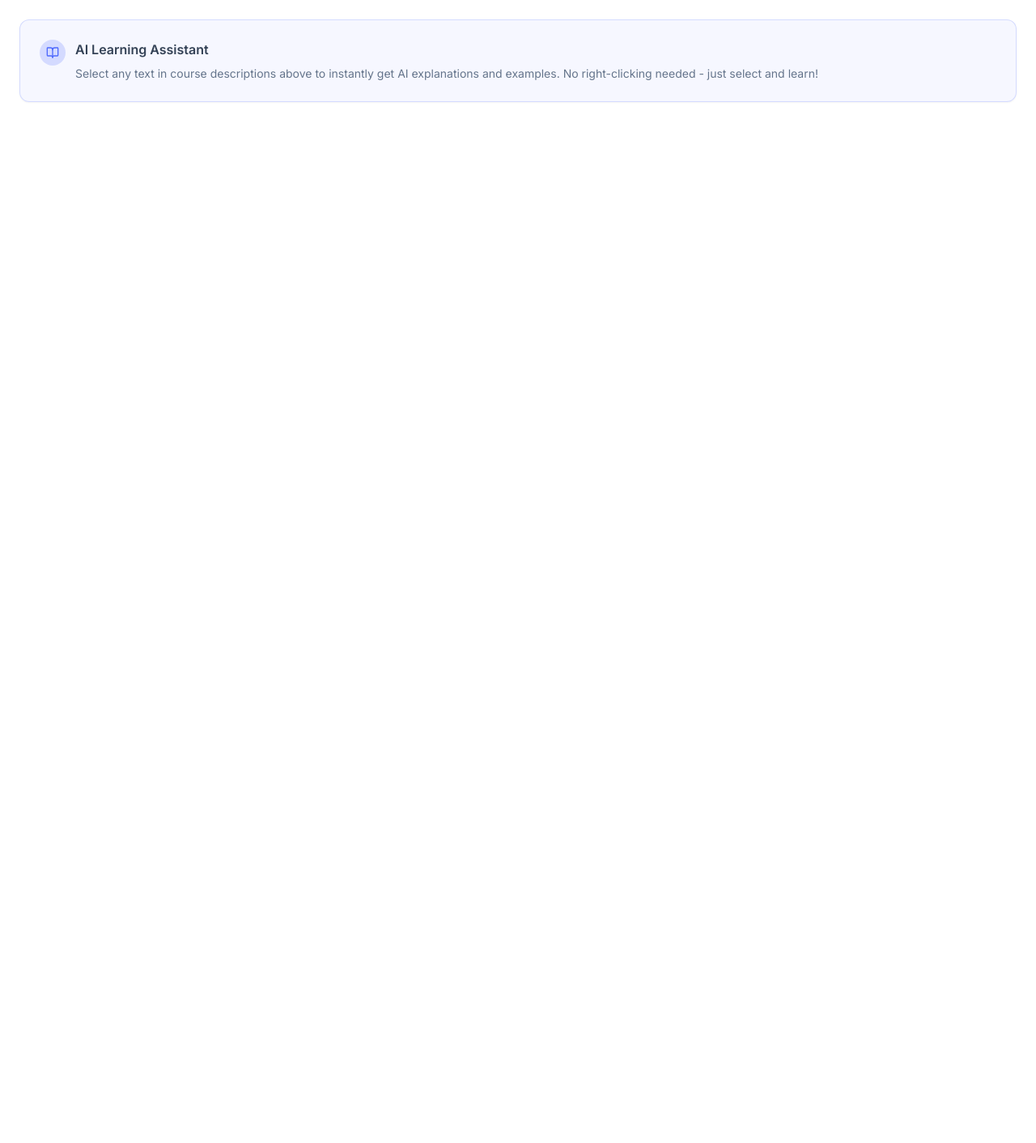
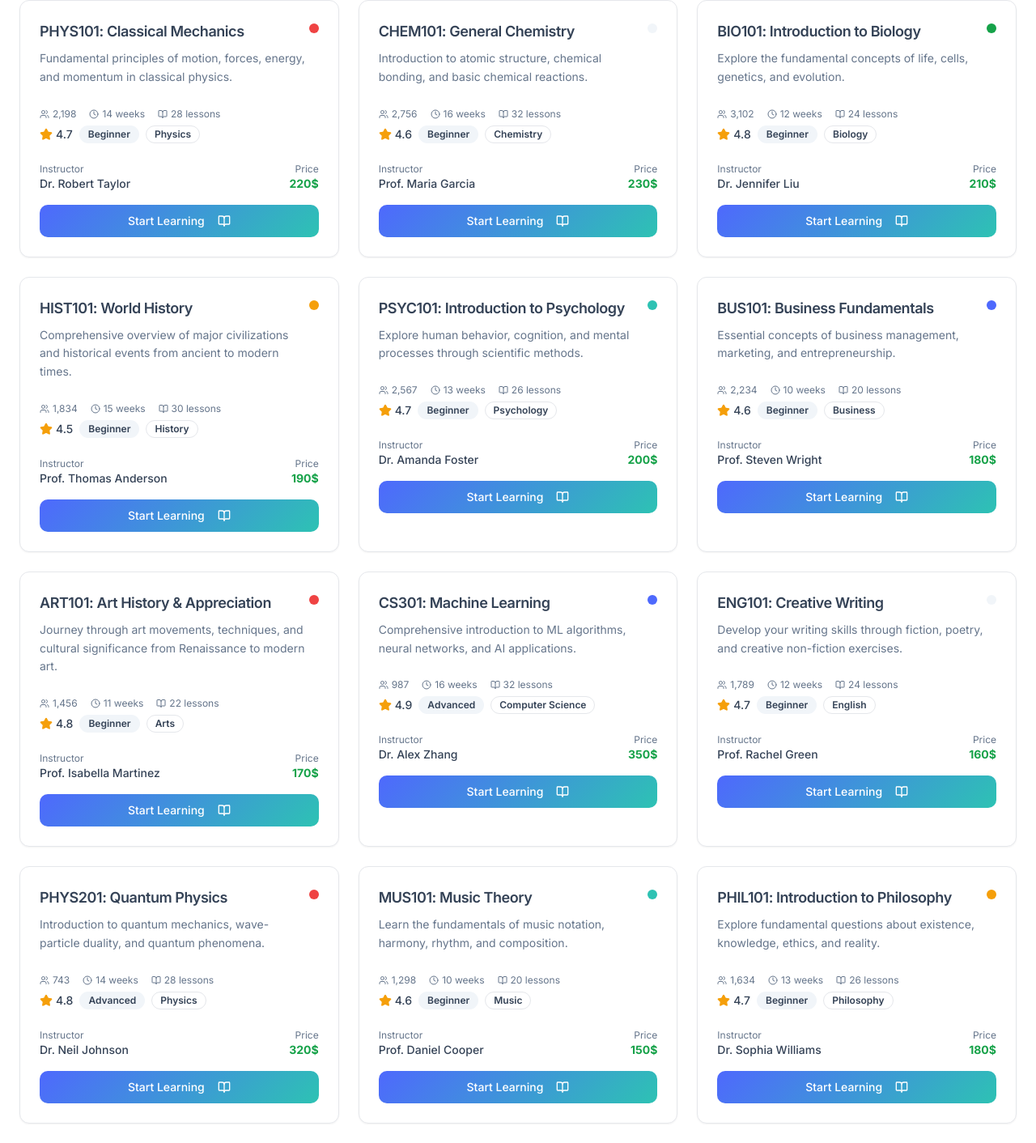
Before and after one commit to Floute-amd/ask-ia-demo, a React (Vite) app: page /courses in a window 1280 px wide. Shown: the part 1077-2489 px from the top of the page at 81% size. Before the commit the page ends 1235 px from the top, so only its background shows below. Built offline with nearby package versions, Linux system fonts and the light colour scheme; the HTML template or start-up script is replaced by a standard one.

Commit message:
Add more courses

```diff
--- a/src/pages/BrowseCoursesPage.tsx
+++ b/src/pages/BrowseCoursesPage.tsx
@@ -90,6 +90,202 @@ const allCourses = [
     color: 'bg-success',
     lessons: 24,
     price: '250$'
+  },
+  {
+    id: 'phys101',
+    title: 'PHYS101: Classical Mechanics',
+    description: 'Fundamental principles of motion, forces, energy, and momentum in classical physics.',
+    instructor: 'Dr. Robert Taylor',
+    duration: '14 weeks',
+    students: 2198,
+    rating: 4.7,
+    level: 'Beginner',
+    category: 'Physics',
+    color: 'bg-destructive',
+    lessons: 28,
+    price: '220$'
+  },
+  {
+    id: 'chem101',
+    title: 'CHEM101: General Chemistry',
+    description: 'Introduction to atomic structure, chemical bonding, and basic chemical reactions.',
+    instructor: 'Prof. Maria Garcia',
+    duration: '16 weeks',
+    students: 2756,
+    rating: 4.6,
+    level: 'Beginner',
+    category: 'Chemistry',
+    color: 'bg-secondary',
+    lessons: 32,
+    price: '230$'
+  },
+  {
+    id: 'bio101',
+    title: 'BIO101: Introduction to Biology',
+    description: 'Explore the fundamental concepts of life, cells, genetics, and evolution.',
+    instructor: 'Dr. Jennifer Liu',
+    duration: '12 weeks',
+    students: 3102,
+    rating: 4.8,
+    level: 'Beginner',
+    category: 'Biology',
+    color: 'bg-success',
+    lessons: 24,
+    price: '210$'
+  },
+  {
+    id: 'hist101',
+    title: 'HIST101: World History',
+    description: 'Comprehensive overview of major civilizations and historical events from ancient to modern times.',
+    instructor: 'Prof. Thomas Anderson',
+    duration: '15 weeks',
+    students: 1834,
+    rating: 4.5,
+    level: 'Beginner',
+    category: 'History',
+    color: 'bg-warning',
+    lessons: 30,
+    price: '190$'
+  },
+  {
+    id: 'psyc101',
+    title: 'PSYC101: Introduction to Psychology',
+    description: 'Explore human behavior, cognition, and mental processes through scientific methods.',
+    instructor: 'Dr. Amanda Foster',
+    duration: '13 weeks',
+    students: 2567,
+    rating: 4.7,
+    level: 'Beginner',
+    category: 'Psychology',
+    color: 'bg-accent',
+    lessons: 26,
+    price: '200$'
+  },
+  {
+    id: 'bus101',
+    title: 'BUS101: Business Fundamentals',
+    description: 'Essential concepts of business management, marketing, and entrepreneurship.',
+    instructor: 'Prof. Steven Wright',
+    duration: '10 weeks',
+    students: 2234,
+    rating: 4.6,
+    level: 'Beginner',
+    category: 'Business',
+    color: 'bg-primary',
+    lessons: 20,
+    price: '180$'
+  },
+  {
+    id: 'art101',
+    title: 'ART101: Art History & Appreciation',
+    description: 'Journey through art movements, techniques, and cultural significance from Renaissance to modern art.',
+    instructor: 'Prof. Isabella Martinez',
+    duration: '11 weeks',
+    students: 1456,
+    rating: 4.8,
+    level: 'Beginner',
+    category: 'Arts',
+    color: 'bg-destructive',
+    lessons: 22,
+    price: '170$'
+  },
+  {
+    id: 'cs301',
+    title: 'CS301: Machine Learning',
+    description: 'Comprehensive introduction to ML algorithms, neural networks, and AI applications.',
+    instructor: 'Dr. Alex Zhang',
+    duration: '16 weeks',
+    students: 987,
+    rating: 4.9,
+    level: 'Advanced',
+    category: 'Computer Science',
+    color: 'bg-primary',
+    lessons: 32,
+    price: '350$'
+  },
+  {
+    id: 'eng101',
+    title: 'ENG101: Creative Writing',
+    description: 'Develop your writing skills through fiction, poetry, and creative non-fiction exercises.',
+    instructor: 'Prof. Rachel Green',
+    duration: '12 weeks',
+    students: 1789,
+    rating: 4.7,
+    level: 'Beginner',
+    category: 'English',
+    color: 'bg-secondary',
+    lessons: 24,
+    price: '160$'
+  },
+  {
+    id: 'phys201',
+    title: 'PHYS201: Quantum Physics',
+    description: 'Introduction to quantum mechanics, wave-particle duality, and quantum phenomena.',
+    instructor: 'Dr. Neil Johnson',
+    duration: '14 weeks',
+    students: 743,
+    rating: 4.8,
+    level: 'Advanced',
+    category: 'Physics',
+    color: 'bg-destructive',
+    lessons: 28,
+    price: '320$'
+  },
+  {
+    id: 'mus101',
+    title: 'MUS101: Music Theory',
+    description: 'Learn the fundamentals of music notation, harmony, rhythm, and composition.',
+    instructor: 'Prof. Daniel Cooper',
+    duration: '10 weeks',
+    students: 1298,
+    rating: 4.6,
+    level: 'Beginner',
+    category: 'Music',
+    color: 'bg-accent',
+    lessons: 20,
+    price: '150$'
+  },
+  {
+    id: 'phil101',
+    title: 'PHIL101: Introduction to Philosophy',
+    description: 'Explore fundamental questions about existence, knowledge, ethics, and reality.',
+    instructor: 'Dr. Sophia Williams',
+    duration: '13 weeks',
+    students: 1634,
+    rating: 4.7,
+    level: 'Beginner',
+    category: 'Philosophy',
+    color: 'bg-warning',
+    lessons: 26,
+    price: '180$'
+  },
+  {
+    id: 'stat101',
+    title: 'STAT101: Statistics & Probability',
+    description: 'Essential statistical methods, probability theory, and data analysis techniques.',
+    instructor: 'Prof. Kevin Lee',
+    duration: '12 weeks',
+    students: 2145,
+    rating: 4.7,
+    level: 'Intermediate',
+    category: 'Mathematics',
+    color: 'bg-success',
+    lessons: 24,
+    price: '240$'
+  },
+  {
+    id: 'env101',
+    title: 'ENV101: Environmental Science',
+    description: 'Study of environmental systems, climate change, and sustainability practices.',
+    instructor: 'Dr. Green Thompson',
+    duration: '14 weeks',
+    students: 1876,
+    rating: 4.6,
+    level: 'Beginner',
+    category: 'Environmental Science',
+    color: 'bg-success',
+    lessons: 28,
+    price: '200$'
   }
 ];
 
```
